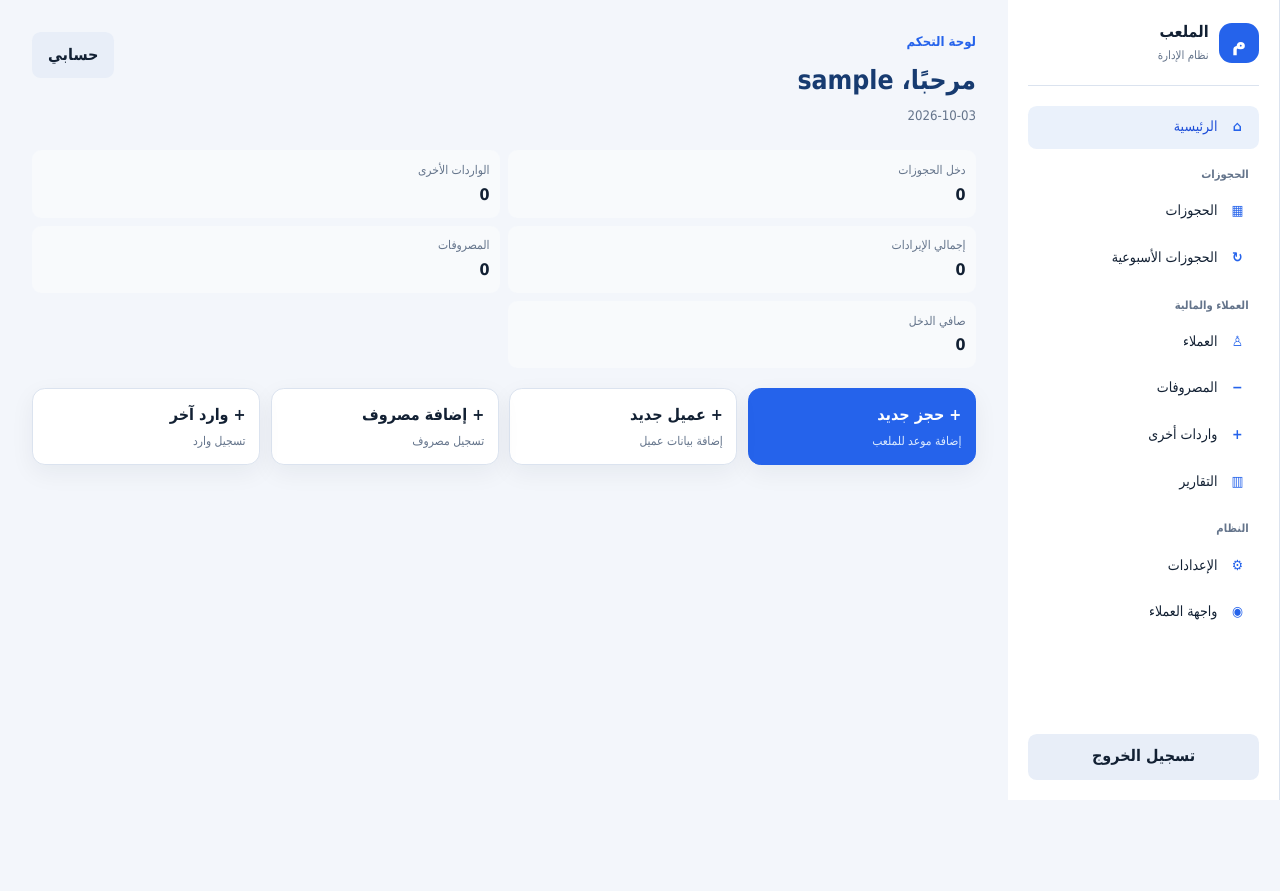
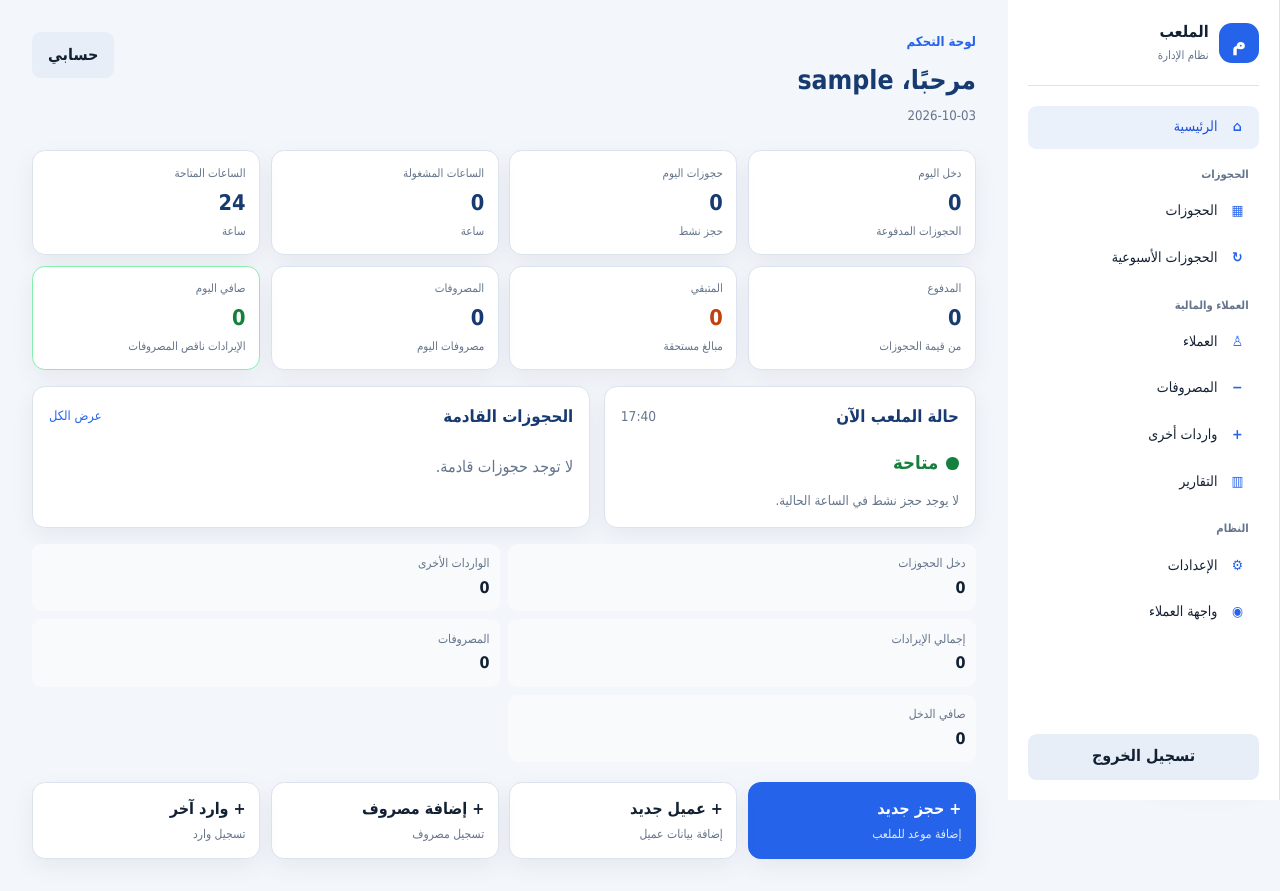
Before and after one commit to yvfdg55/stadium-management-system, a Flask app: page /admin in a window 1280 px wide. Before the commit the page ends 800 px from the top, so only its background shows below. Run offline with Flask 3, Linux system fonts and the light colour scheme; the visitor is signed in with stand-in values (Sample User, id 1); data comes from the database, SQL or seed files in the repository; data that the repository does not hold is empty.

Commit message:
Add dashboard statistics and operational cards

```diff
--- a/app.py
+++ b/app.py
@@ -724,12 +724,60 @@ def login():
 @login_required
 def admin_home():
     settings = get_app_settings()
-    today = stadium_business_date(settings=settings).isoformat()
+    today_date = stadium_business_date(settings=settings)
+    today = today_date.isoformat()
+    booking_summary = get_booking_report_summary(today, today)
+    finance_summary = get_finance_summary(today, today)
+    cycle_start_minutes, window_minutes = work_window(settings)
+    current_minutes = datetime.now().hour * 60 + datetime.now().minute
+    current_offset = (current_minutes - cycle_start_minutes) % (24 * 60)
+    current_booking = None
+    current_rows = get_db().execute(
+        "SELECT start_time, duration_hours, booking_type FROM bookings "
+        "WHERE booking_date = ? AND status = 'active'", (today,)
+    ).fetchall()
+    for row in current_rows:
+        start_offset = cycle_offset(row["start_time"], cycle_start_minutes)
+        if start_offset <= current_offset < start_offset + row["duration_hours"] * 60:
+            current_booking = row
+            break
+    upcoming_rows = get_db().execute(
+        """
+        SELECT b.booking_date, b.start_time, b.duration_hours, b.booking_type,
+               c.name AS client_name, b.total, COALESCE(SUM(p.amount), 0) AS paid
+        FROM bookings AS b
+        JOIN clients AS c ON c.id = b.client_id
+        LEFT JOIN booking_payments AS p ON p.booking_id = b.id
+        WHERE b.status = 'active' AND b.booking_date >= ?
+        GROUP BY b.id ORDER BY b.booking_date ASC LIMIT 30
+        """, (today,)
+    ).fetchall()
+    upcoming = []
+    for row in upcoming_rows:
+        item = dict(row)
+        item["remaining"] = item["total"] - item["paid"]
+        item["offset"] = cycle_offset(item["start_time"], cycle_start_minutes)
+        upcoming.append(item)
+    upcoming.sort(key=lambda item: (item["booking_date"], item["offset"]))
+    dashboard_stats = {
+        "booking_income": booking_summary["total_paid"],
+        "booking_count": booking_summary["booking_count"],
+        "occupied_hours": booking_summary["booked_hours"],
+        "available_hours": max(0, window_minutes // 60 - booking_summary["booked_hours"]),
+        "paid": booking_summary["total_paid"],
+        "remaining": booking_summary["total_remaining"],
+        "expenses": finance_summary["expenses"],
+        "net_income": finance_summary["net_income"],
+    }
     return render_template(
         "admin_home.html", username=session.get("admin_username"),
         venue_name=settings["venue_name"],
         dashboard_date=today,
+        current_time=datetime.now().strftime("%H:%M"),
         dashboard_finance=get_finance_summary(today, today),
+        dashboard_stats=dashboard_stats,
+        current_booking=current_booking,
+        upcoming_bookings=upcoming[:5],
     )
 
 
--- a/static/css/style.css
+++ b/static/css/style.css
@@ -100,6 +100,31 @@ body {
 .quick-action span { color: var(--muted); font-size: .75rem; }
 .quick-action.primary { color: #fff; border-color: var(--blue); background: var(--blue); }
 .quick-action.primary span { color: #dbeafe; }
+.dashboard-stat-grid { display: grid; grid-template-columns: repeat(2, minmax(0, 1fr)); gap: .65rem; max-width: 80rem; margin: 0 auto 1rem; }
+.dashboard-stat { display: grid; gap: .2rem; min-width: 0; padding: .85rem; border: 1px solid var(--line); border-radius: var(--radius-md); background: var(--surface); box-shadow: var(--shadow-soft); }
+.dashboard-stat span, .dashboard-stat small { color: var(--muted); font-size: .72rem; }
+.dashboard-stat strong { color: var(--primary); font-size: 1.35rem; overflow-wrap: anywhere; }
+.dashboard-stat.warning-stat strong { color: var(--warning); }
+.dashboard-stat.net-stat { border-color: #86efac; }
+.dashboard-stat.net-stat strong { color: var(--success); }
+.dashboard-content-grid { display: grid; gap: .85rem; max-width: 80rem; margin: 0 auto 1rem; }
+.dashboard-panel { padding: 1rem; border: 1px solid var(--line); border-radius: var(--radius-md); background: var(--surface); box-shadow: var(--shadow-soft); }
+.dashboard-time { color: var(--muted); font-size: .85rem; direction: ltr; }
+.current-venue-card p { margin: .8rem 0 0; color: var(--muted); font-size: .82rem; }
+.venue-state { display: flex; align-items: center; gap: .5rem; margin-top: 1.25rem; font-size: 1.15rem; }
+.venue-state i { width: .8rem; height: .8rem; border-radius: 50%; background: currentColor; }
+.state-empty { color: var(--success); }
+.state-booked { color: var(--danger); }
+.state-fixed { color: var(--info); }
+.upcoming-panel .premium-section-title a { color: var(--blue); font-size: .8rem; text-decoration: none; }
+.upcoming-list { display: grid; gap: .5rem; margin-top: .9rem; }
+.upcoming-item { display: flex; align-items: center; justify-content: space-between; gap: .75rem; padding: .65rem 0; border-bottom: 1px solid var(--line); }
+.upcoming-item:last-child { border-bottom: 0; }
+.upcoming-item div { display: grid; gap: .15rem; min-width: 0; }
+.upcoming-item span { overflow: hidden; color: var(--muted); font-size: .78rem; text-overflow: ellipsis; white-space: nowrap; }
+.payment-mini { flex: 0 0 auto; padding: .3rem .5rem; border-radius: 999px; font-size: .7rem; }
+.payment-mini.paid { color: var(--success); background: #dcfce7; }
+.payment-mini.due { color: var(--warning); background: #ffedd5; }
 
 .brand-mark {
   width: 3rem;
@@ -508,6 +533,8 @@ button.danger:hover { background: #ffe4e6; }
   .dashboard-main { width: calc(100% - 17rem); margin-inline-start: 17rem; padding: 2rem; }
   .mobile-menu-toggle { display: none; }
   .quick-actions { grid-template-columns: repeat(4, minmax(0, 1fr)); }
+  .dashboard-stat-grid { grid-template-columns: repeat(4, minmax(0, 1fr)); }
+  .dashboard-content-grid { grid-template-columns: minmax(15rem, .8fr) minmax(0, 1.2fr); }
 }
 
 @media (max-width: 360px) {
--- a/templates/admin_home.html
+++ b/templates/admin_home.html
@@ -35,6 +35,38 @@
         <div class="dashboard-header-actions"><a class="button-link secondary" href="{{ url_for('admin_account') }}">حسابي</a><button class="mobile-menu-toggle secondary" type="button" aria-label="فتح القائمة">القائمة</button></div>
       </header>
 
+      <section class="dashboard-stat-grid" aria-label="إحصائيات اليوم">
+        <article class="dashboard-stat"><span>دخل اليوم</span><strong>{{ '{:,}'.format(dashboard_stats['booking_income']) }}</strong><small>الحجوزات المدفوعة</small></article>
+        <article class="dashboard-stat"><span>حجوزات اليوم</span><strong>{{ '{:,}'.format(dashboard_stats['booking_count']) }}</strong><small>حجز نشط</small></article>
+        <article class="dashboard-stat"><span>الساعات المشغولة</span><strong>{{ '{:,}'.format(dashboard_stats['occupied_hours']) }}</strong><small>ساعة</small></article>
+        <article class="dashboard-stat"><span>الساعات المتاحة</span><strong>{{ '{:,}'.format(dashboard_stats['available_hours']) }}</strong><small>ساعة</small></article>
+        <article class="dashboard-stat"><span>المدفوع</span><strong>{{ '{:,}'.format(dashboard_stats['paid']) }}</strong><small>من قيمة الحجوزات</small></article>
+        <article class="dashboard-stat warning-stat"><span>المتبقي</span><strong>{{ '{:,}'.format(dashboard_stats['remaining']) }}</strong><small>مبالغ مستحقة</small></article>
+        <article class="dashboard-stat"><span>المصروفات</span><strong>{{ '{:,}'.format(dashboard_stats['expenses']) }}</strong><small>مصروفات اليوم</small></article>
+        <article class="dashboard-stat net-stat"><span>صافي اليوم</span><strong>{{ '{:,}'.format(dashboard_stats['net_income']) }}</strong><small>الإيرادات ناقص المصروفات</small></article>
+      </section>
+
+      <section class="dashboard-content-grid">
+        <article class="dashboard-panel current-venue-card">
+          <div class="premium-section-title"><h2>حالة الملعب الآن</h2><span class="dashboard-time">{{ current_time }}</span></div>
+          {% if current_booking %}
+            <div class="venue-state state-{{ 'fixed' if current_booking['booking_type'] == 'recurring' else 'booked' }}"><i></i><strong>{{ 'مثبت' if current_booking['booking_type'] == 'recurring' else 'محجوز' }}</strong></div>
+            <p>الساعة الحالية ضمن فترة حجز.</p>
+          {% else %}
+            <div class="venue-state state-empty"><i></i><strong>متاحة</strong></div>
+            <p>لا يوجد حجز نشط في الساعة الحالية.</p>
+          {% endif %}
+        </article>
+        <article class="dashboard-panel upcoming-panel">
+          <div class="premium-section-title"><h2>الحجوزات القادمة</h2><a href="{{ url_for('booking_screen') }}">عرض الكل</a></div>
+          <div class="upcoming-list">
+            {% for booking in upcoming_bookings %}
+              <div class="upcoming-item"><div><strong>{{ booking['start_time'] }} · {{ booking['duration_hours'] }} س</strong><span>{{ booking['client_name'] }}</span></div><b class="payment-mini {{ 'paid' if booking['remaining'] == 0 else 'due' }}">{{ 'مدفوع' if booking['remaining'] == 0 else 'متبقي' }}</b></div>
+            {% else %}<p class="muted compact">لا توجد حجوزات قادمة.</p>{% endfor %}
+          </div>
+        </article>
+      </section>
+
       <section class="dashboard-finance dashboard-legacy-finance" aria-label="ملخص اليوم المالي">
         <div><span>دخل الحجوزات</span><strong>{{ '{:,}'.format(dashboard_finance['booking_income']) }}</strong></div>
         <div><span>الواردات الأخرى</span><strong>{{ '{:,}'.format(dashboard_finance['other_income']) }}</strong></div>
```
